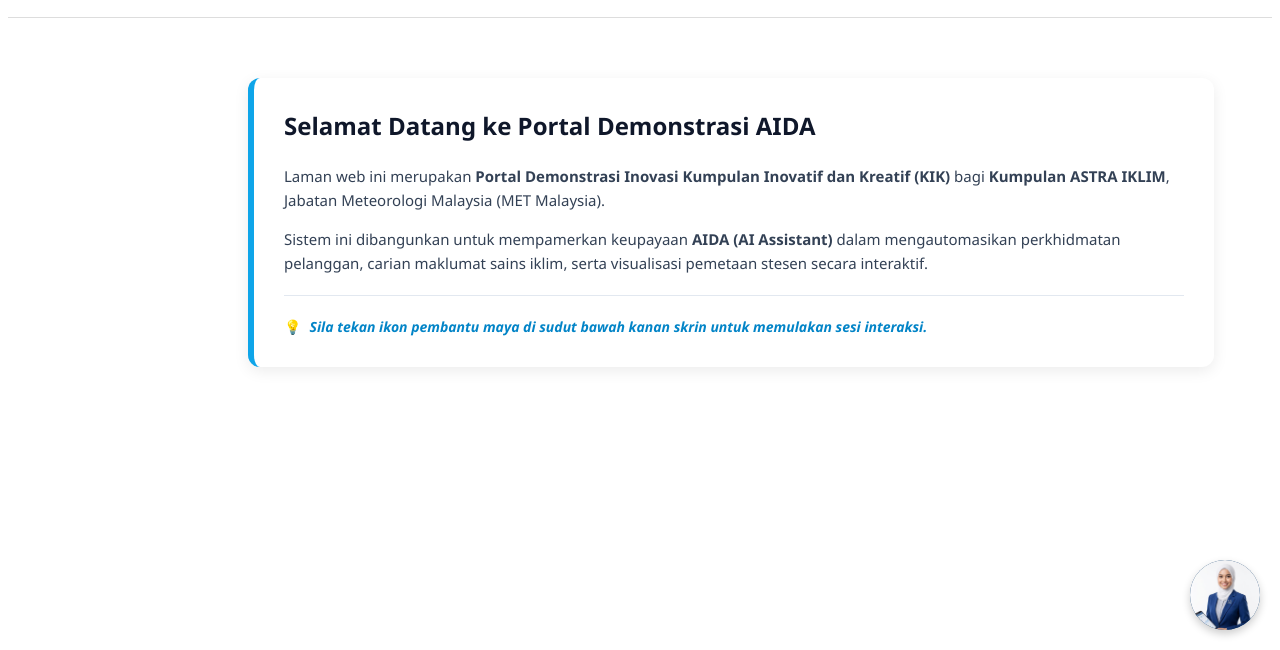
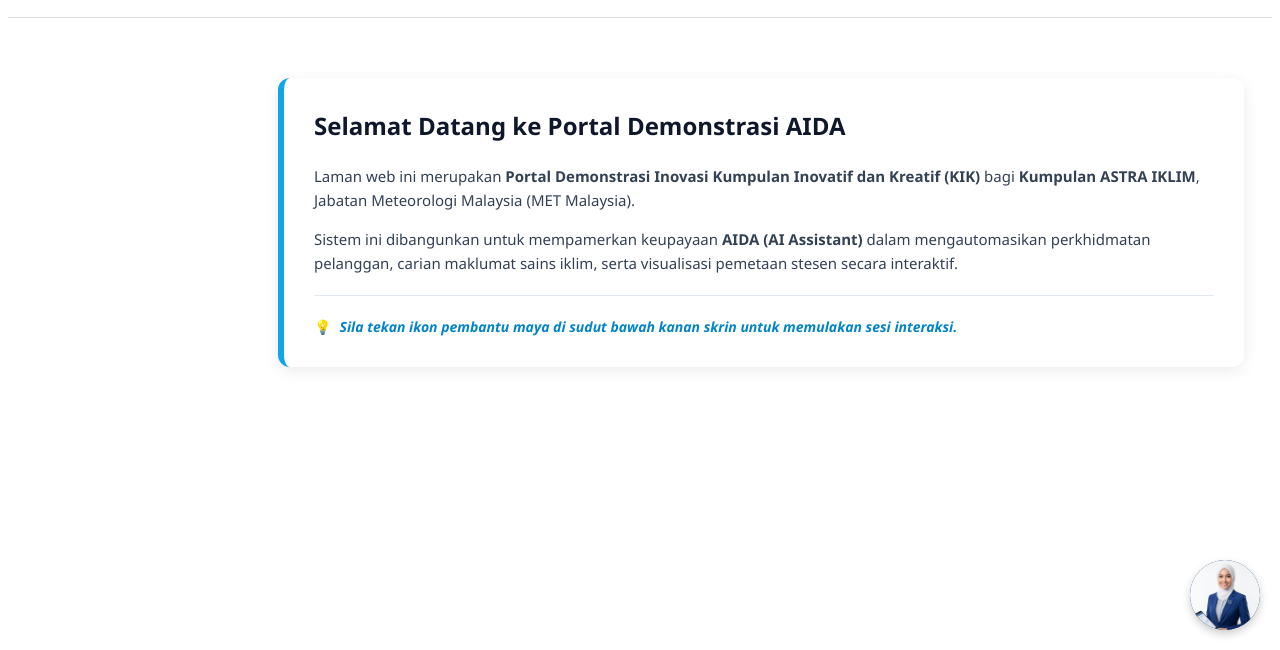
Before and after one commit to xy-rr1/aida-met-kik, a website: page index.html in a window 1280 px wide. Shown: the part 150-800 px from the top of the page. Drawn offline with nearby package versions, Linux system fonts and the light colour scheme.

Commit message:
Add files via upload

```diff
--- a/index.html
+++ b/index.html
@@ -28,7 +28,7 @@
 </header>
 
 <main class="content">
-    <div class="container" style="background: #ffffff; border-radius: 12px; padding: 30px; box-shadow: 0 4px 15px rgba(0,0,0,0.08); border-left: 6px solid #0ea5e9; max-width: 900px; margin: 40px 0 40px 220px;">
+    <div class="container" style="background: #ffffff; border-radius: 12px; padding: 30px; box-shadow: 0 4px 15px rgba(0,0,0,0.08); border-left: 6px solid #0ea5e9; max-width: 900px; margin: 40px 0 40px 250px;">
         <h2 style="color: #0f172a; margin-top: 0; font-size: 24px; font-weight: 700;">Selamat Datang ke Portal Demonstrasi AIDA</h2>
 
         <p style="color: #334155; line-height: 1.6; font-size: 15px;">
```
